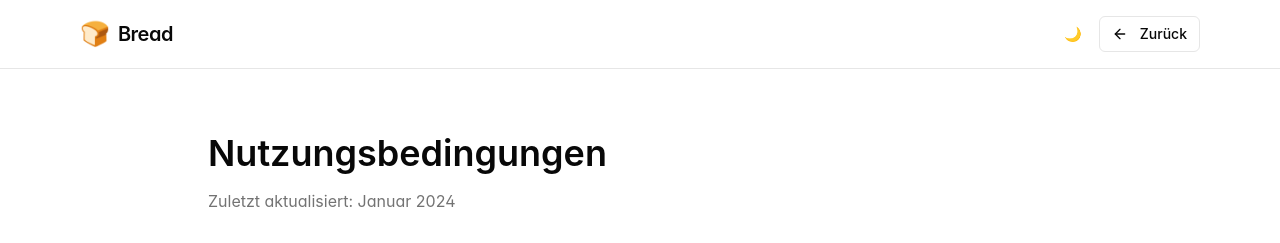
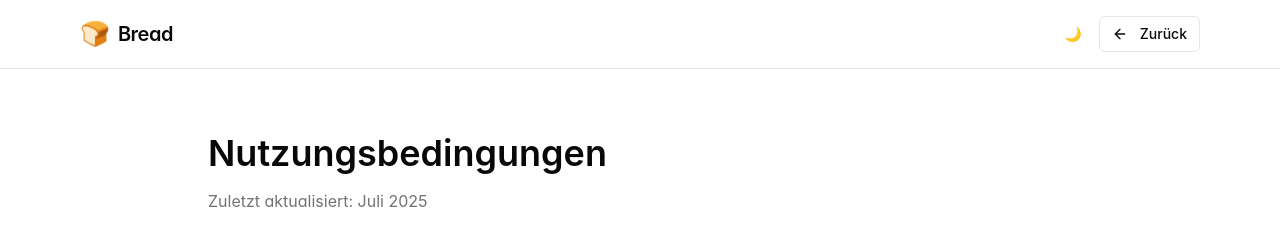
Before and after one commit to MoloMalteser/bread-blog, a React (Vite) app: page /terms in a window 1280 px wide. Shown: the top 243 px of the page. Built offline with nearby package versions, Linux system fonts and the light colour scheme.

Commit message:
Terms.tsx aktualisieren

```diff
--- a/src/pages/Terms.tsx
+++ b/src/pages/Terms.tsx
@@ -36,7 +36,7 @@ const Terms = () => {
         <div className="mb-8">
           <h1 className="text-4xl font-semibold mb-4">Nutzungsbedingungen</h1>
           <p className="text-muted-foreground">
-            Zuletzt aktualisiert: Januar 2024
+            Zuletzt aktualisiert: Juli 2025
           </p>
         </div>
 
```
